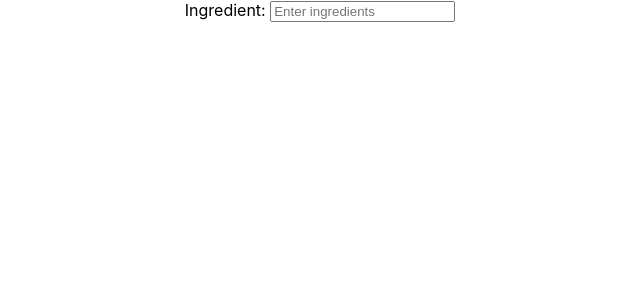
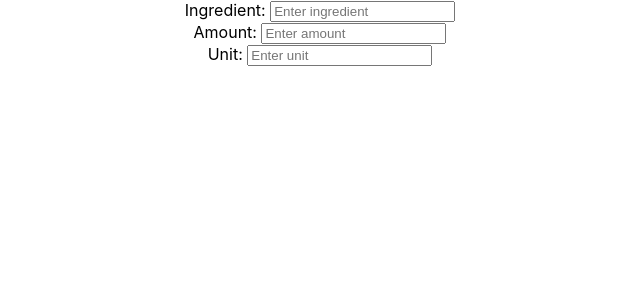
Before and after one commit to april-r-valdez/-recipe-app, a React (Create React App) app: page / in a window 1280 px wide. Shown: the top 300 px of the page, without its empty margins (320-960 px from the left). Built offline with nearby package versions, Linux system fonts and the light colour scheme.

Commit message:
add input fields for amount and unit

```diff
--- a/src/TextBox.js
+++ b/src/TextBox.js
@@ -1,10 +1,17 @@
 import React, { useState } from "react";
 
 const TextBox = () => {
-  const [userInput, setUserInput] = useState("");
+  const [userInput, setUserInput] = useState({
+    ingredient: "",
+    amount: "",
+    unit: "",
+  });
 
   const handleInputChange = (event) => {
-    setUserInput(event.target.value);
+    setUserInput({
+      ...userInput,
+      [event.target.name]: event.target.value,
+    });
   };
 
   const handleFormSubmit = () => {
@@ -20,9 +27,31 @@ const TextBox = () => {
             type="text"
             id="ingredient"
             name="ingredient"
-            value={userInput}
+            value={userInput.ingredient}
             onChange={handleInputChange}
-            placeholder="Enter ingredients"
+            placeholder="Enter ingredient"
+          ></input>
+        </div>
+        <div>
+          <label htmlFor="amount">Amount: </label>
+          <input
+            type="text"
+            id="amount"
+            name="amount"
+            value={userInput.amount}
+            onChange={handleInputChange}
+            placeholder="Enter amount"
+          ></input>
+        </div>
+        <div>
+          <label htmlFor="unit">Unit: </label>
+          <input
+            type="text"
+            id="unit"
+            name="unit"
+            value={userInput.unit}
+            onChange={handleInputChange}
+            placeholder="Enter unit"
           ></input>
         </div>
       </form>
```
